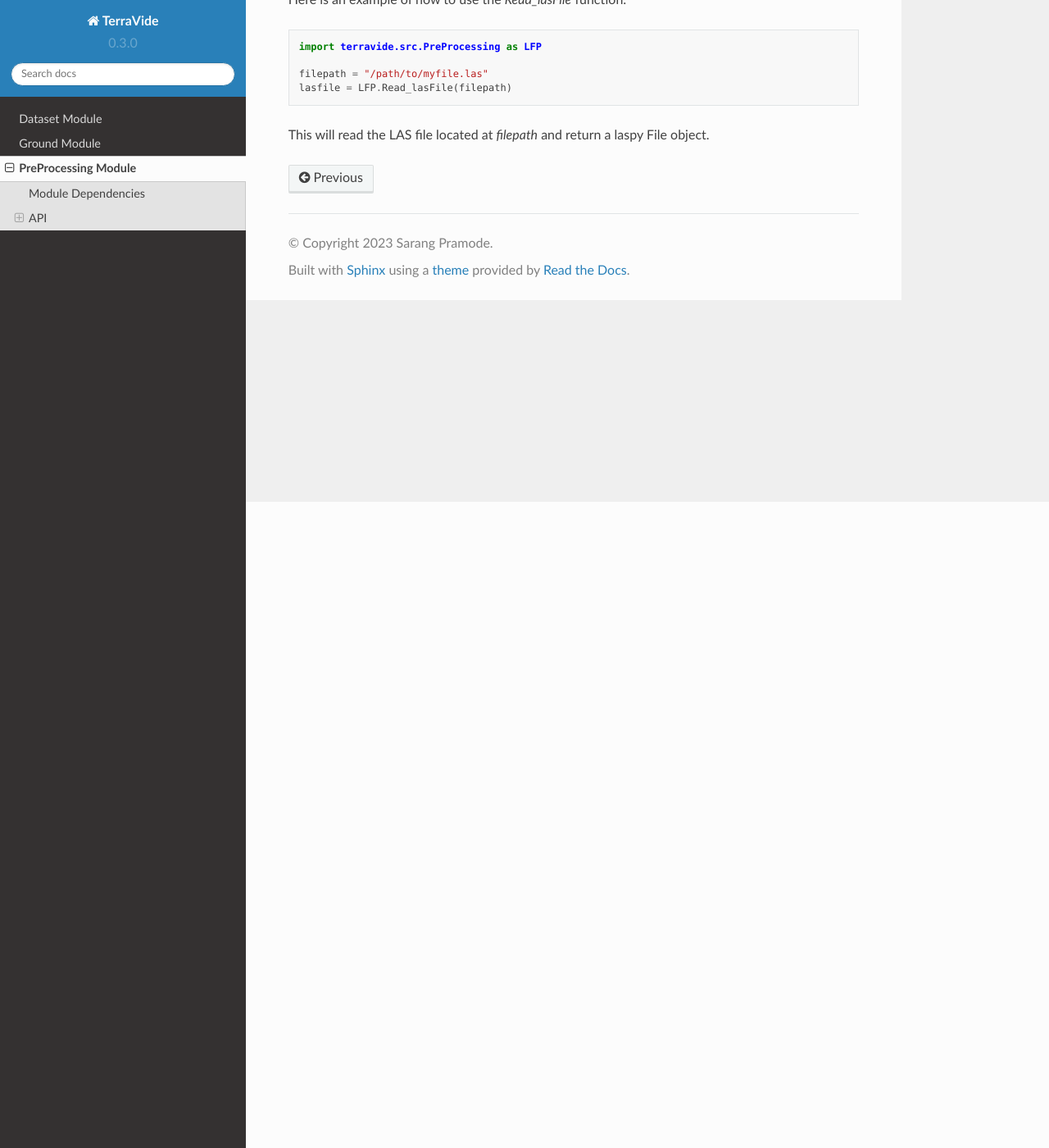
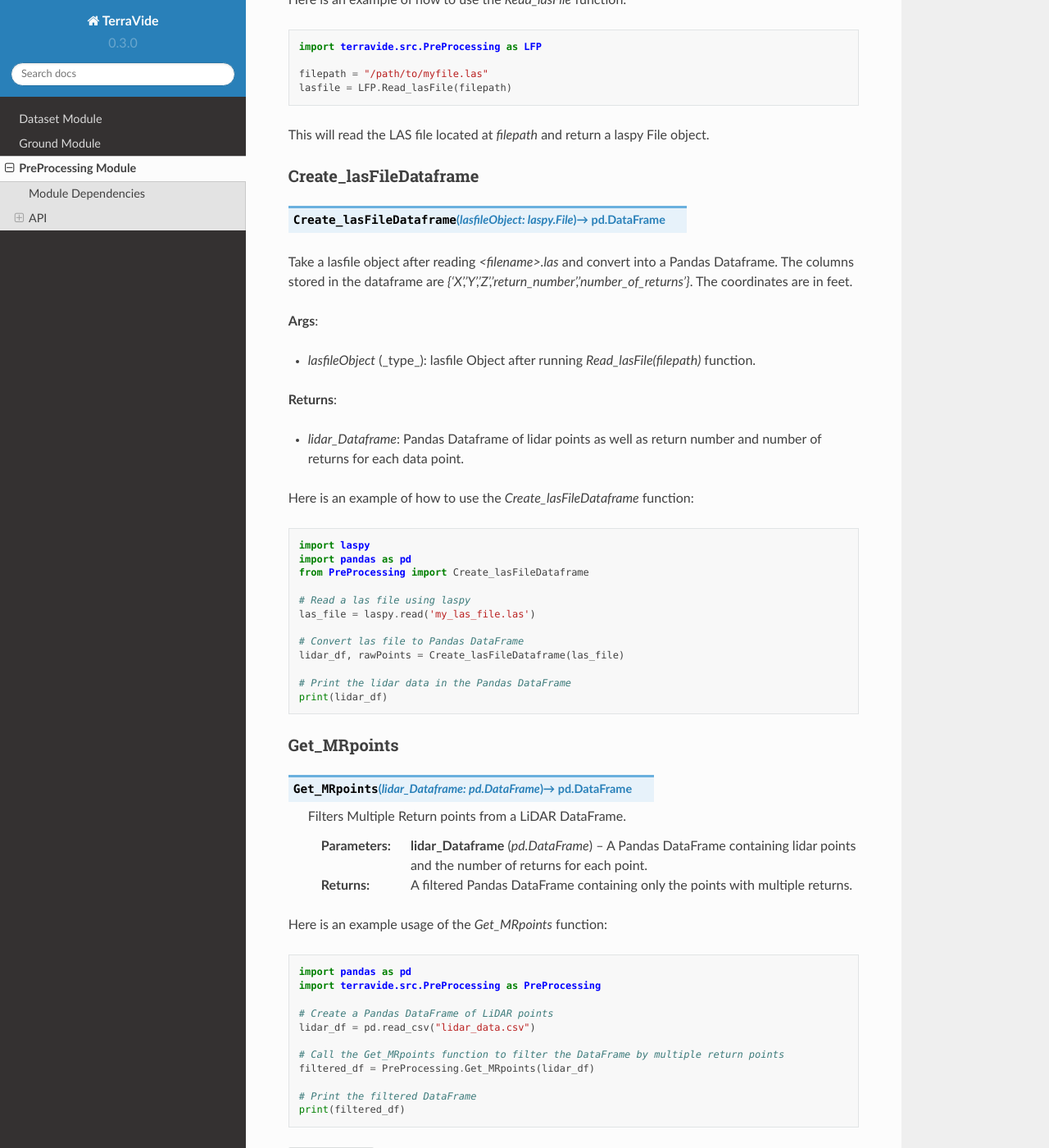
Before and after one commit to Sarang-Pramode/TerraVide, a Sphinx documentation site: the page built from docs/source/preprocess.rst, in a window 1280 px wide and 1400 px high, scrolled down 788 px. Shown: the whole window at 82% size. Built offline with Sphinx 7.4.7 and the Read the Docs theme 2.0.0, drawn with Linux system fonts in a browser that asks for light colours.

Commit message:
added preprocessing functions

```diff
--- a/docs/source/preprocess.rst
+++ b/docs/source/preprocess.rst
@@ -45,3 +45,65 @@ Here is an example of how to use the `Read_lasFile` function:
    lasfile = LFP.Read_lasFile(filepath)
 
 This will read the LAS file located at `filepath` and return a laspy File object.
+
+
+Create_lasFileDataframe
+~~~~~~~~~~~~~~~~~~~~~~~
+
+.. function:: Create_lasFileDataframe(lasfileObject: laspy.File) -> pd.DataFrame
+
+Take a lasfile object after reading `<filename>.las` and convert into a Pandas Dataframe. The columns stored in the dataframe are `{'X','Y','Z','return_number','number_of_returns'}`. The coordinates are in feet.
+
+**Args**:
+
+- `lasfileObject` (_type_): lasfile Object after running `Read_lasFile(filepath)` function.
+
+**Returns**:
+
+- `lidar_Dataframe`: Pandas Dataframe of lidar points as well as return number and number of returns for each data point.
+
+Here is an example of how to use the `Create_lasFileDataframe` function:
+
+.. code-block:: python
+
+    import laspy
+    import pandas as pd
+    from PreProcessing import Create_lasFileDataframe
+
+    # Read a las file using laspy
+    las_file = laspy.read('my_las_file.las')
+
+    # Convert las file to Pandas DataFrame
+    lidar_df, rawPoints = Create_lasFileDataframe(las_file)
+
+    # Print the lidar data in the Pandas DataFrame
+    print(lidar_df)
+
+Get_MRpoints
+~~~~~~~~~~~~
+
+.. function:: Get_MRpoints(lidar_Dataframe: pd.DataFrame) -> pd.DataFrame
+
+   Filters Multiple Return points from a LiDAR DataFrame.
+
+   :param lidar_Dataframe: A Pandas DataFrame containing lidar points and the number of returns for each point.
+   :type lidar_Dataframe: pd.DataFrame
+
+   :returns: A filtered Pandas DataFrame containing only the points with multiple returns.
+
+
+Here is an example usage of the `Get_MRpoints` function:
+
+.. code-block:: python
+
+   import pandas as pd
+   import terravide.src.PreProcessing as PreProcessing
+
+   # Create a Pandas DataFrame of LiDAR points
+   lidar_df = pd.read_csv("lidar_data.csv")
+
+   # Call the Get_MRpoints function to filter the DataFrame by multiple return points
+   filtered_df = PreProcessing.Get_MRpoints(lidar_df)
+
+   # Print the filtered DataFrame
+   print(filtered_df)
```
